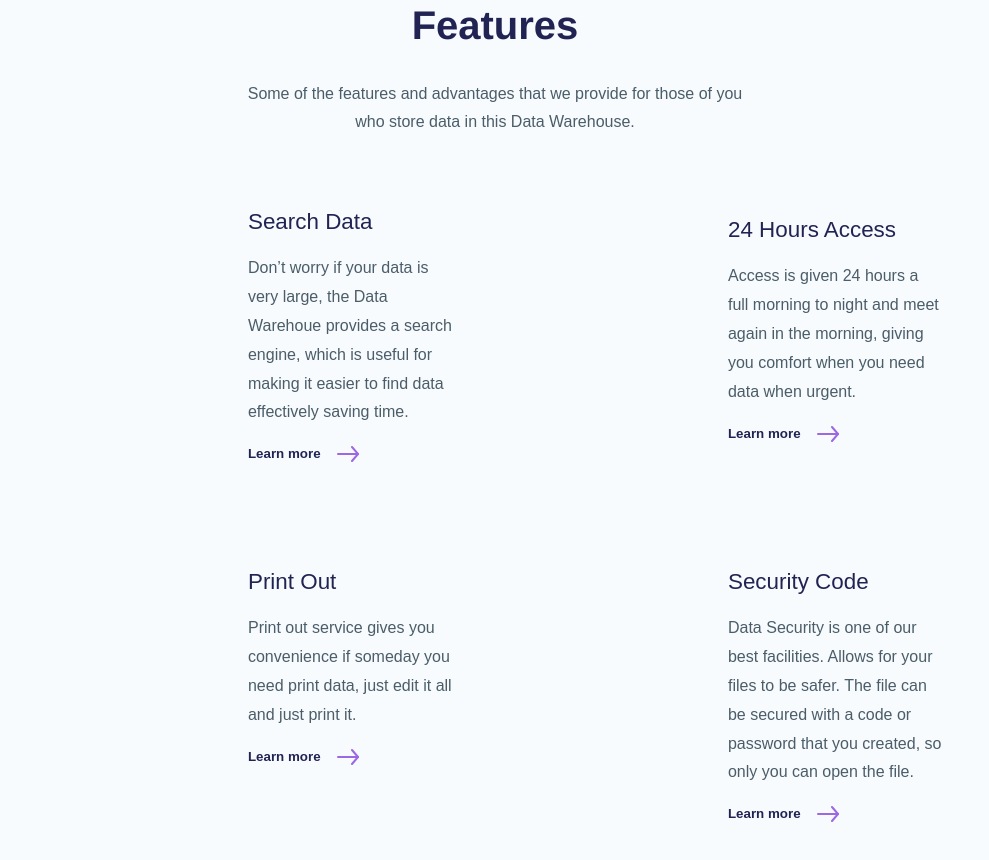
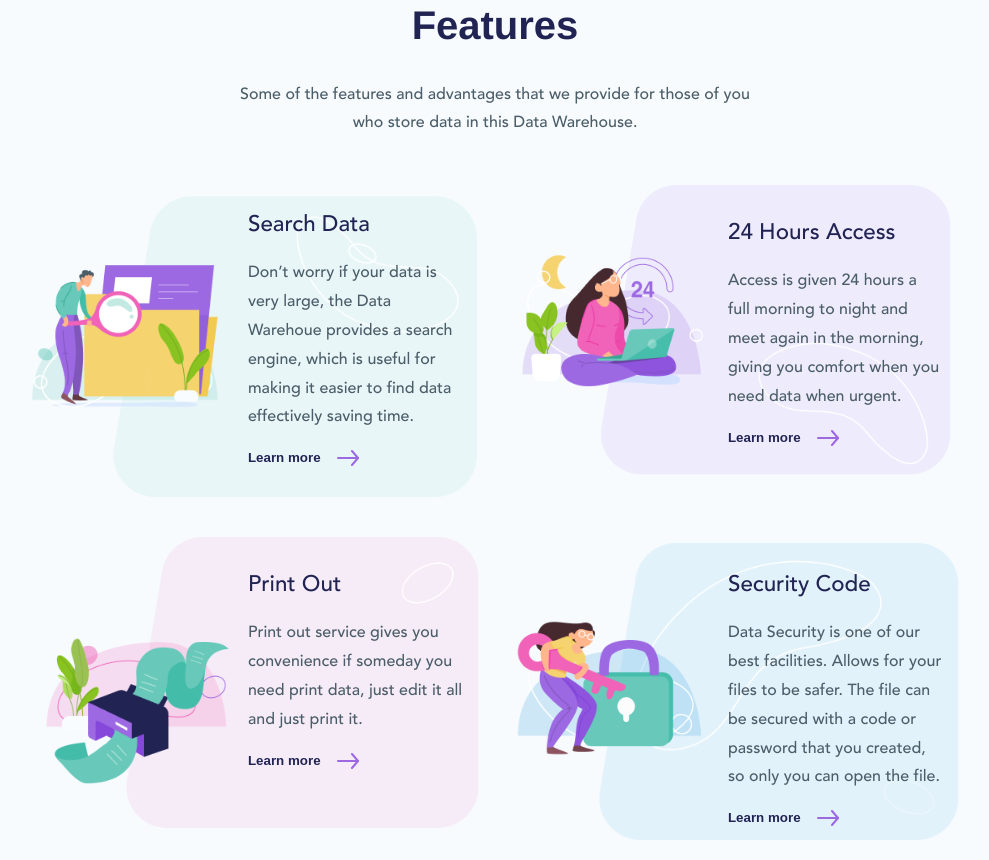
Before and after one commit to constanteen/datawarehouse, a website: page index.html in a window 1280 px wide. Shown: the part 1328-2188 px from the top of the page, without its empty margins (145-1134 px from the left). Drawn offline with nearby package versions, Linux system fonts and the light colour scheme; files that its build step writes are made by us from their sources; the site is published under a folder, as on GitHub Pages, so addresses that start at the root find nothing; files whose address does not match are found by name.

Commit message:
modify relative links

```diff
--- a/sass/_base.scss
+++ b/sass/_base.scss
@@ -1,7 +1,7 @@
 
 @font-face {
   font-family: 'Avenir-Medium';
-  src: url('/assets/fonts/Avenir-Medium-09.ttf') format('truetype');
+  src: url('./assets/fonts/Avenir-Medium-09.ttf') format('truetype');
 }
 
 *,
--- a/sass/_features.scss
+++ b/sass/_features.scss
@@ -53,42 +53,42 @@
     }
 
     &--one {
-      background: url(/assets/images/trapezoid_one.svg) no-repeat;
+      background: url(./assets/images/trapezoid_one.svg) no-repeat;
       background-size: contain;
 
       @media (min-width: 576px) {
-        background: url(/assets/images/search.png) no-repeat;
+        background: url(./assets/images/search.png) no-repeat;
         background-size: contain;
       }
     }
 
     &--two {
-      background: url(/assets/images/trapezoid_two.svg) no-repeat;
+      background: url(./assets/images/trapezoid_two.svg) no-repeat;
       margin-top: 3rem;
       background-size: contain;
 
       @media (min-width: 576px) {
-        background: url(/assets/images/twentyfour.png) no-repeat;
+        background: url(./assets/images/twentyfour.png) no-repeat;
         background-size: contain;
       }
     }
 
     &--three {
-      background: url(/assets/images/trapezoid_three.svg) no-repeat;
+      background: url(./assets/images/trapezoid_three.svg) no-repeat;
       background-size: contain;
 
       @media (min-width: 576px) {
-        background: url(/assets/images/print.png) no-repeat;
+        background: url(./assets/images/print.png) no-repeat;
         background-size: contain;
       }
     }
 
     &--four {
-      background: url(/assets/images/trapezoid_four.svg) no-repeat;
+      background: url(./assets/images/trapezoid_four.svg) no-repeat;
       background-size: contain;
 
       @media (min-width: 576px) {
-        background: url(/assets/images/security.png) no-repeat;
+        background: url(./assets/images/security.png) no-repeat;
         background-size: contain;
       }
     }
```
